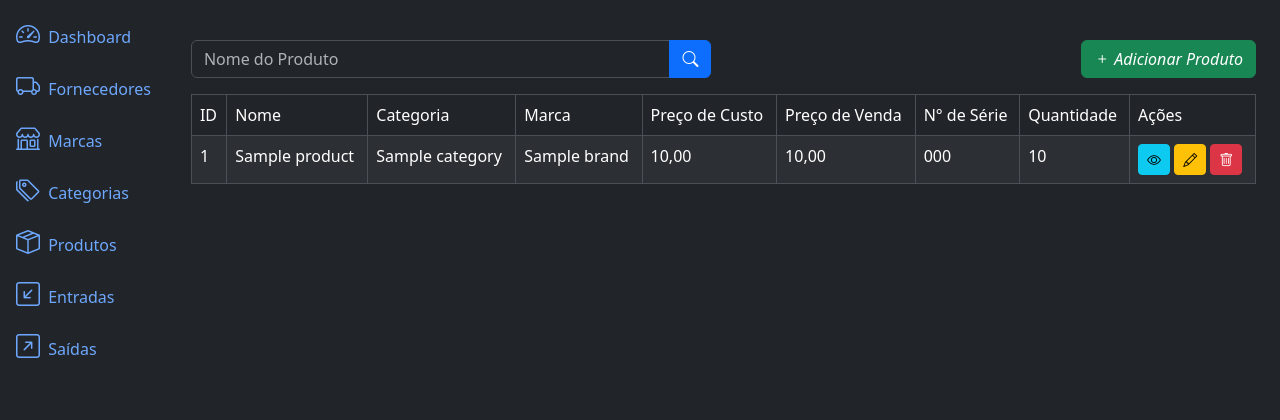
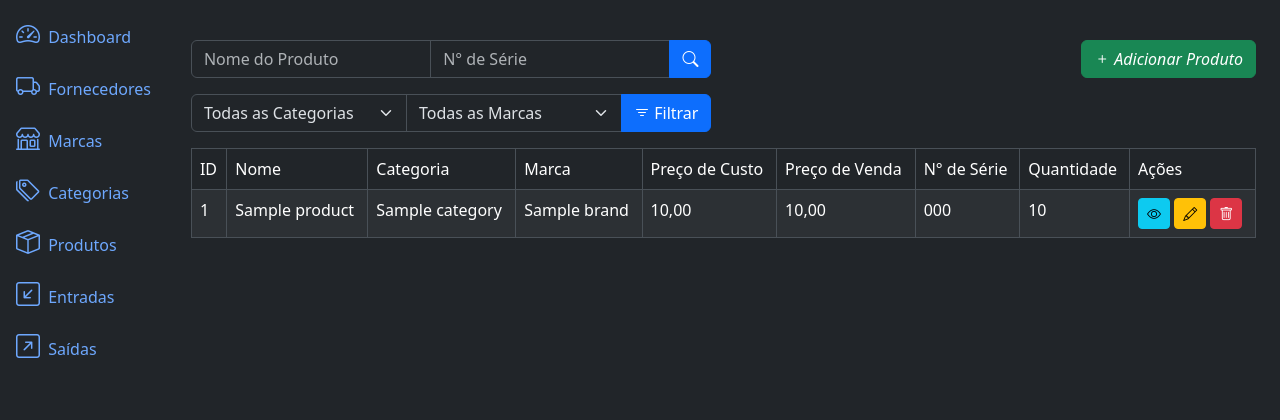
Before and after one commit to Luisf66/sge, a Django app: page /product/list/ in a window 1280 px wide. Shown: the part 56-476 px from the top of the page. Run offline with Django 5.2, Linux system fonts and the light colour scheme; tables that the repository leaves empty hold one stand-in row (values such as "Sample post").

Commit message:
feat: Filtros para list_product #12

```diff
--- a/products/templates/product_list.html
+++ b/products/templates/product_list.html
@@ -10,7 +10,10 @@ SGE - Produtos
     <div class="col-md-6">
         <form method="GET" action="{% url 'product_list' %}">
             <div class="input-group">
+
                 <input type="text" class="form-control" name="title" placeholder="Nome do Produto" value="{{ request.GET.title }}">
+                <input type="text" class="form-control" name="serie_number" placeholder="N° de Série" value="{{ request.GET.serie_number }}">
+
                 <button type="submit" class="btn btn-primary">
                     <i class="bi bi-search"></i>
                 </button>
@@ -24,6 +27,36 @@ SGE - Produtos
                 Adicionar Produto
             </i>
         </a>
+    </div>
+</div>
+
+<div class="row mb-3">
+    <div class="col-md-6">
+        <form method="GET" action="{% url 'product_list' %}">
+
+            <div class="input-group">
+                <select class="form-select" name="category">
+                    <option value="" {% if not request.GET.category %} selected {% endif %}>Todas as Categorias</option>
+                    {% for category in categories %}
+                        <option value="{{ category.id }}" {% if request.GET.category == category.id %} selected {% endif %}>
+                            {{ category.name }}
+                        </option>
+                    {% endfor %}
+                </select>
+                <select class="form-select" name="brand">
+                    <option value="" {% if not request.GET.brand %} selected {% endif %}>Todas as Marcas</option>
+                    {% for brand in brands %}
+                        <option value="{{ brand.id }}" {% if request.GET.brand == brand.id %} selected {% endif %}>
+                            {{ brand.name }}
+                        </option>
+                    {% endfor %}
+                </select>
+                <button type="submit" class="btn btn-primary">
+                    <i class="bi bi-filter"></i> Filtrar
+                </button>
+            </div>
+
+        </form>
     </div>
 </div>
 
--- a/products/views.py
+++ b/products/views.py
@@ -1,5 +1,8 @@
 from django.views.generic import CreateView, ListView, DetailView, UpdateView, DeleteView
 from django.urls import reverse_lazy
+
+from categories.models import Categories
+from brand.models import Brand
 
 from . import models
 from . import forms
@@ -20,11 +23,29 @@ class ProductListView(ListView):
     def get_queryset(self):
         queryset = super().get_queryset()
         title = self.request.GET.get('title')
+        serie_number = self.request.GET.get('serie_number')
+        category = self.request.GET.get('category')
+        brand = self.request.GET.get('brand')
 
         if title:
             queryset = queryset.filter(title__icontains=title)
 
+        if serie_number:
+            queryset = queryset.filter(serie_number__icontains=serie_number)
+
+        if category:
+            queryset = queryset.filter(category__id=category)
+
+        if brand:
+            queryset = queryset.filter(brand__id=brand)
+
         return queryset
+
+    def get_context_data(self, **kwargs):
+        context = super().get_context_data(**kwargs)
+        context['categories'] = Categories.objects.all()
+        context['brands'] = Brand.objects.all()
+        return context
 
 class ProductDetailView(DetailView):
     model = models.Product
```
